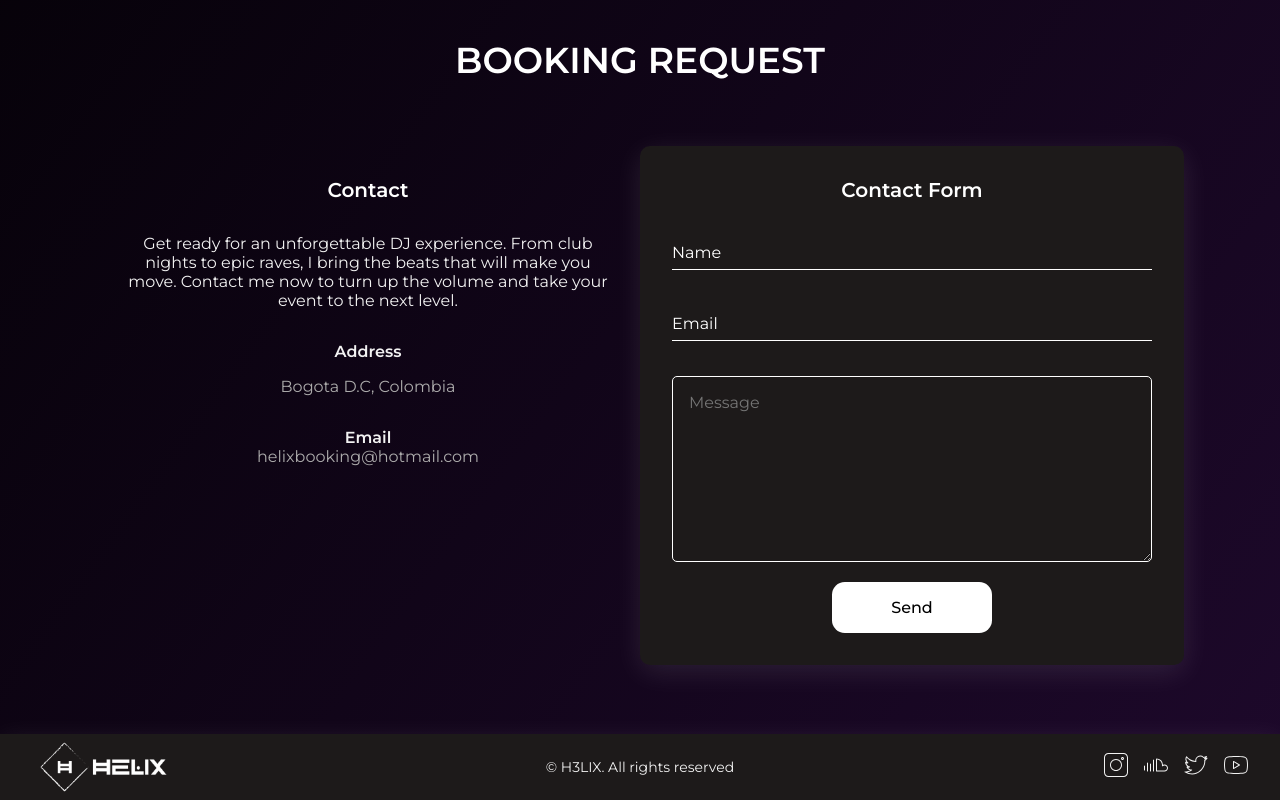
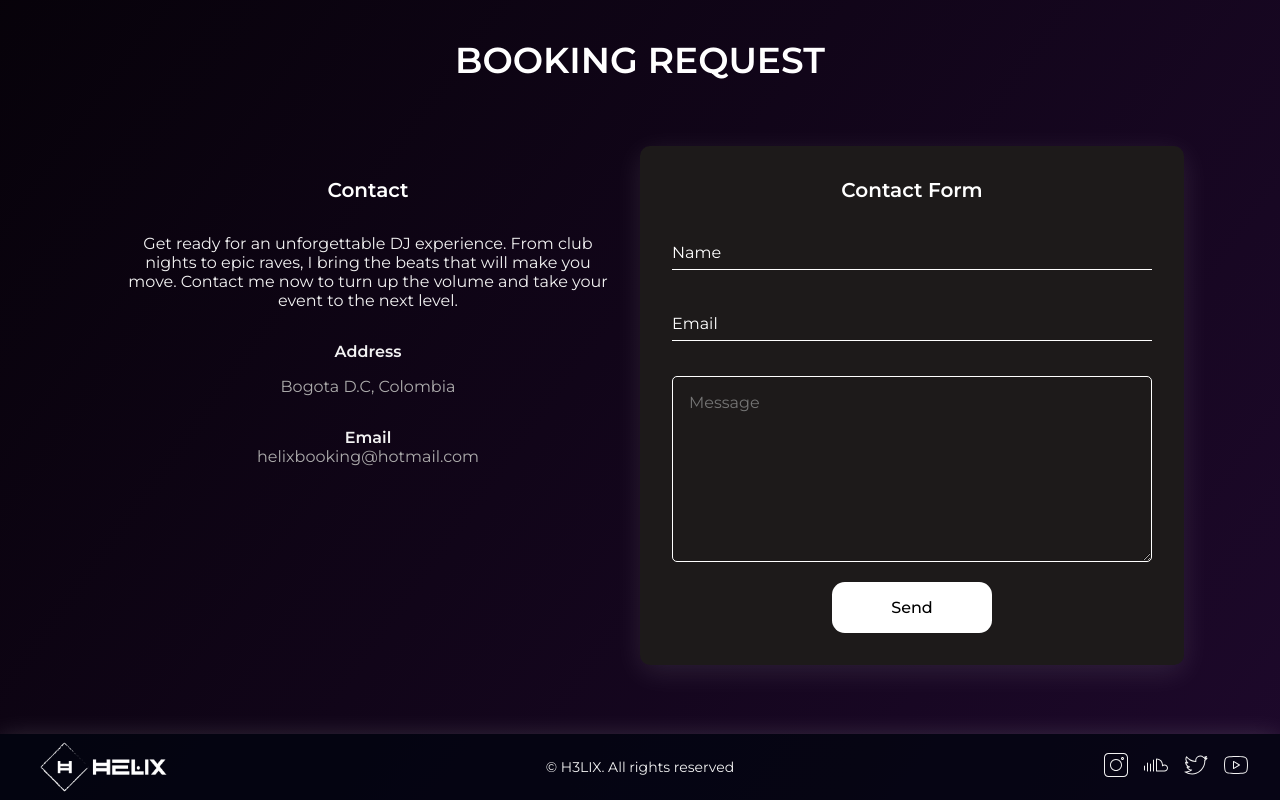
Before and after one commit to Davidh120/h3lix, a Vue app: page / in a window 1280 px wide. Shown: the part 4066-4866 px from the top of the page. Built offline with nearby package versions, Linux system fonts and the light colour scheme.

Commit message:
Updated footer background

```diff
--- a/src/components/footer/Footer.vue
+++ b/src/components/footer/Footer.vue
@@ -57,8 +57,8 @@ export default {
   display: flex;
   justify-content: space-between;
   align-items: center;
-  background: #1d1a1a;
-  box-shadow: rgba(255, 255, 255, 0.1) 0px 7px 29px 0px;
+  background: #00040fc1;
+  box-shadow: rgba(255, 255, 255, 0.241) 0px 7px 29px 0px;
   padding: 0 2rem;
 
   .footer-logo {
```
